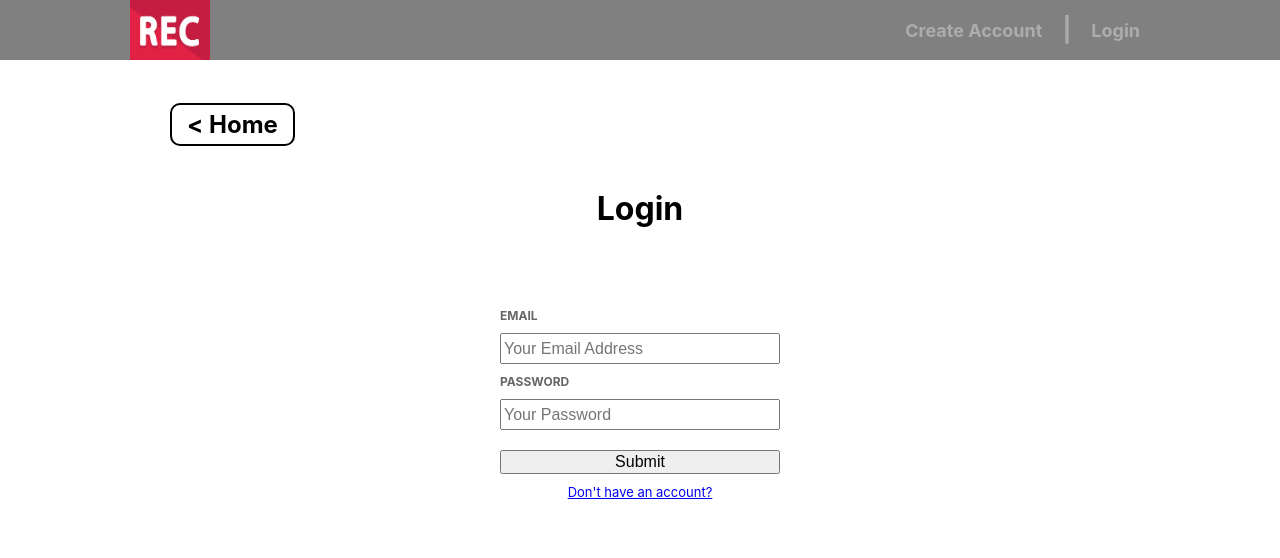
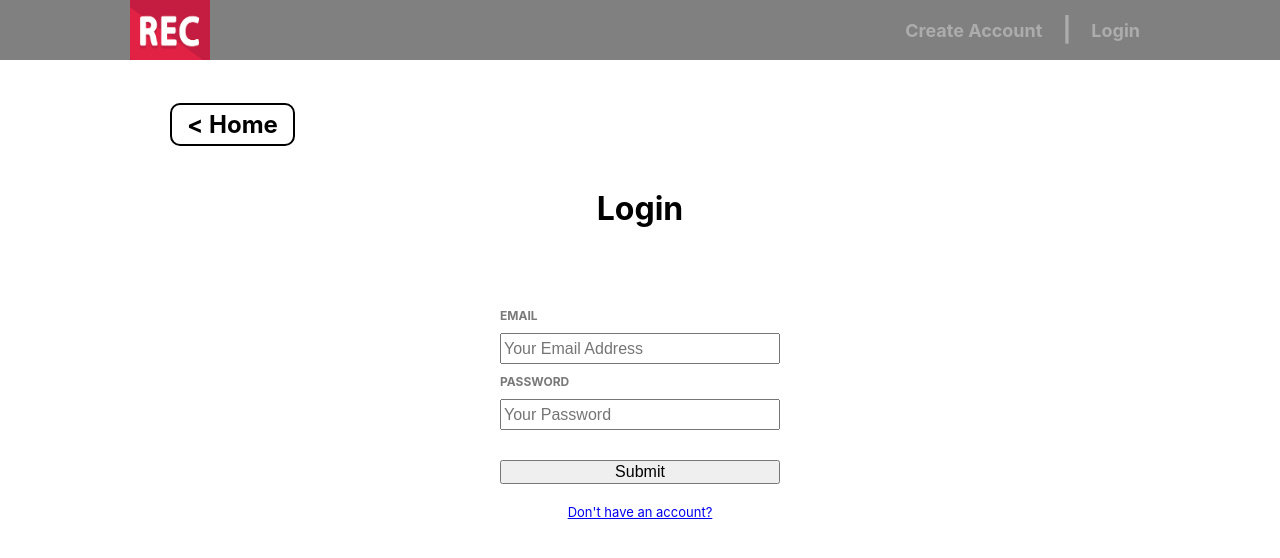
Before and after one commit to YuxiangChai/final-project, a React (Create React App) app in the folder final-webapp/: page /login in a window 1280 px wide. Shown: the top 558 px of the page. Built offline with nearby package versions, Linux system fonts and the light colour scheme; no server answers.

Commit message:
fix some bugs

```diff
--- a/final-webapp/src/App.css
+++ b/final-webapp/src/App.css
@@ -124,10 +124,10 @@
 }
 
 .Form label {
+  color: rgb(121, 121, 121);
   font-size: 12px;
   font-weight: bold;
   margin: 0 10px;
-  opacity: 60%;
   text-transform: uppercase;
 }
 
@@ -139,7 +139,7 @@
 
 .Form button {
   font-size: 16px;
-  margin: 10px;
+  margin: 20px 10px;
 }
 
 .Form button:hover {
```
